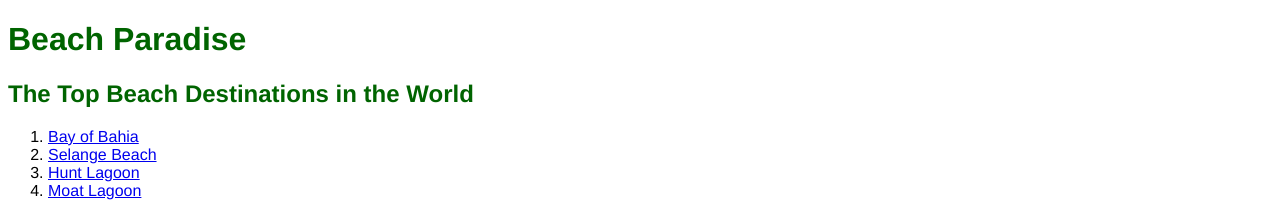
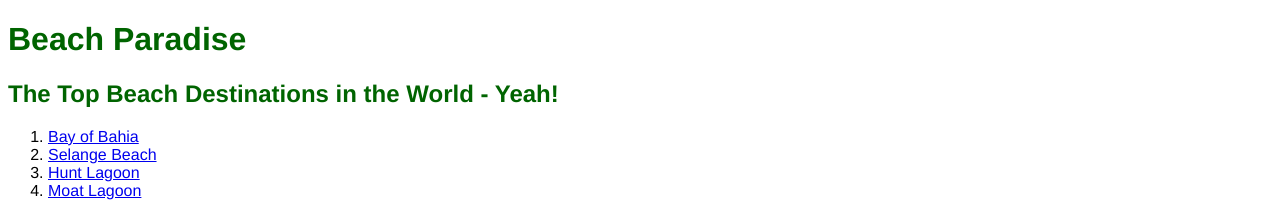
Before and after one commit to thepicklekid77/beachesParadise, a plain HTML site: page index.html in a window 1280 px wide. Shown: the top 202 px of the page. Drawn offline with Linux system fonts and the light colour scheme.

Commit message:
Changed the header

```diff
--- a/index.html
+++ b/index.html
@@ -9,7 +9,7 @@
 
 <body>
   <h1>Beach Paradise</h1>
-  <h2>The Top Beach Destinations in the World</h2>
+  <h2>The Top Beach Destinations in the World - Yeah!</h2>
   <div class="beaches">
     <ol>
       <li>
```
